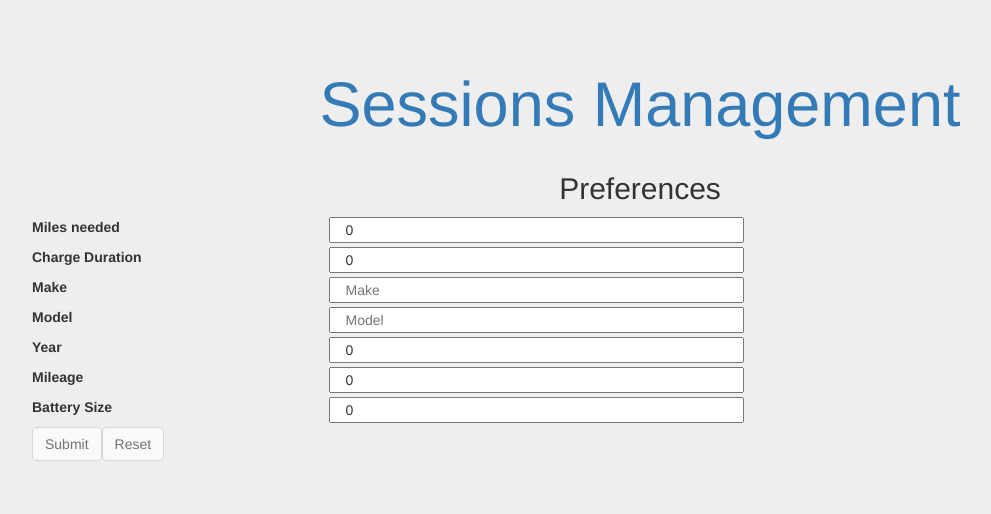
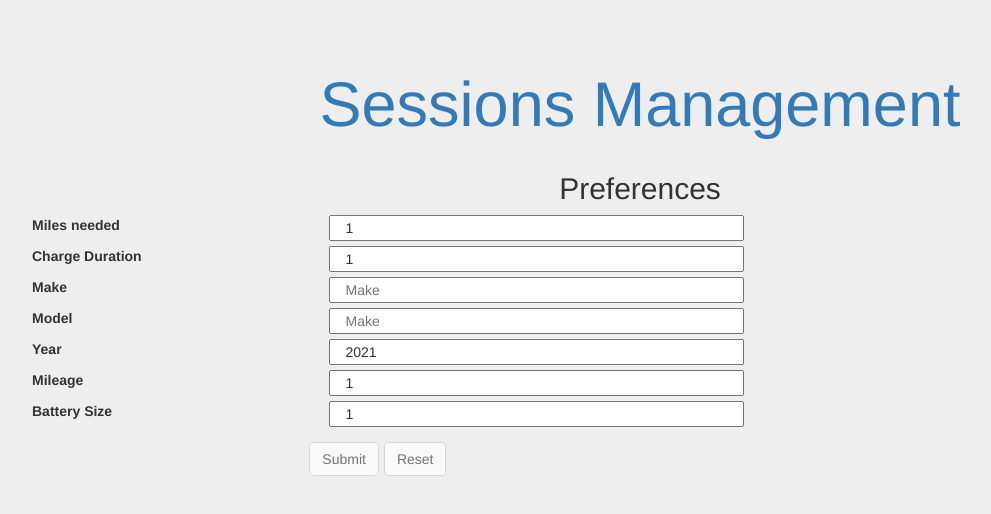
Before and after one commit to hankgalt/edfchallenge, a React app: page /preferences in a window 1280 px wide. Shown: the top 514 px of the page, without its empty margins (0-991 px from the left). Built offline with nearby package versions, Linux system fonts and the light colour scheme.

Commit message:
Adds form validation

```diff
--- a/src/pages/Preferences.jsx
+++ b/src/pages/Preferences.jsx
@@ -32,12 +32,39 @@ const formatPreferencesRequest = (preferences) => {
     }
 }
 
+const validate = (value, values, input) => {
+    const name = input.name;
+
+    if (name === "milesNeeded" || name === "chargeDuration" || name === "mileage" || name === "batterySize") {
+        if (!value || value === '') return "A value greater than zero is required."
+        if (parseInt(value) < 1) return "A value greater than zero is required."
+    }
+
+    if (name === "year") {
+        if (!value || value === '') return "A value greater than zero is required."
+        if (parseInt(value) < 1980) return "Not sure if anything before 1980 is valid."
+    }
+
+    if (name === "make" || name === "model") {
+        if (!value || value === '') return "Required."
+    }
+}
+
 const formInputStyle = {
-    padding: '2px 0px 2px 0px'
+    marginTop: '5px'
+}
+
+const buttonInputStyle = {
+    marginTop: '10px'
+}
+
+const buttonStyle = {
+    marginRight: '5px'
 }
 
 const errorStyle = {
-    color: 'red'
+    color: 'red',
+    marginLeft: '5px'
 }
 
 const successStyle = {
@@ -48,13 +75,13 @@ class Preferences extends React.Component {
     constructor(props) {
         super(props);
         this.state = {
-            milesNeeded: 0,
-            chargeDuration: 0,
+            milesNeeded: 1,
+            chargeDuration: 1,
             make: '',
             model: '',
-            year: 0,
-            mileage: 0,
-            batterySize: 0
+            year: 2021,
+            mileage: 1,
+            batterySize: 1
         };
 
         this.onSubmit = this.onSubmit.bind(this);
@@ -88,73 +115,85 @@ class Preferences extends React.Component {
                     render={({ handleSubmit, form, submitting, pristine, values }) => (
                         <form onSubmit={handleSubmit}>
                             <div className="row" style={formInputStyle}>
+                                <Field name="milesNeeded" validate={(value, values, input) => validate(value, values, input)}>
+                                    {({ input, meta }) => (
+                                        <div>
                                             <label className="col-xs-4 col-md-3">Miles needed</label>
-                                <Field
-                                    name="milesNeeded"
-                                    component="input"
-                                    type="number"
-                                    className="col-xs-6 col-md-4"
-                                />
+                                            <input {...input} type="number" min="1" className="col-xs-6 col-md-4"/>
+                                            {meta.error && meta.touched && <span style={errorStyle}>{meta.error}</span>}
+                                        </div>
+                                    )}
+                                </Field>
                             </div>
                             <div className="row" style={formInputStyle}>
+                                <Field name="chargeDuration" validate={(value, values, input) => validate(value, values, input)}>
+                                    {({ input, meta }) => (
+                                        <div>
                                             <label className="col-xs-4 col-md-3">Charge Duration</label>
-                                <Field
-                                    name="chargeDuration"
-                                    component="input"
-                                    type="number"
-                                    className="col-xs-6 col-md-4"
-                                />
+                                            <input {...input} type="number" min="1" className="col-xs-6 col-md-4"/>
+                                            {meta.error && meta.touched && <span style={errorStyle}>{meta.error}</span>}
+                                        </div>
+                                    )}
+                                </Field>
                             </div>
                             <div className="row" style={formInputStyle}>
+                                <Field name="make" validate={(value, values, input) => validate(value, values, input)}>
+                                    {({ input, meta }) => (
+                                        <div>
                                             <label className="col-xs-4 col-md-3">Make</label>
-                                <Field
-                                    name="make"
-                                    component="input"
-                                    type="text"
-                                    placeholder="Make"
-                                    className="col-xs-6 col-md-4"
-                                />
+                                            <input {...input} type="text" placeholder="Make" className="col-xs-6 col-md-4"/>
+                                            {meta.error && meta.touched && <span style={errorStyle}>{meta.error}</span>}
+                                        </div>
+                                    )}
+                                </Field>
                             </div>
                             <div className="row" style={formInputStyle}>
+                                <Field name="model" validate={(value, values, input) => validate(value, values, input)}>
+                                    {({ input, meta }) => (
+                                        <div>
                                             <label className="col-xs-4 col-md-3">Model</label>
-                                <Field
-                                    name="model"
-                                    component="input"
-                                    type="text"
-                                    placeholder="Model"
-                                    className="col-xs-6 col-md-4"
-                                />
+                                            <input {...input} type="text" placeholder="Make" className="col-xs-6 col-md-4"/>
+                                            {meta.error && meta.touched && <span style={errorStyle}>{meta.error}</span>}
+                                        </div>
+                                    )}
+                                </Field>
                             </div>
                             <div className="row" style={formInputStyle}>
+                                <Field name="year" validate={(value, values, input) => validate(value, values, input)}>
+                                    {({ input, meta }) => (
+                                        <div>
                                             <label className="col-xs-4 col-md-3">Year</label>
-                                <Field
-                                    name="year"
-                                    component="input"
-                                    type="number"
-                                    className="col-xs-6 col-md-4"
-                                />
+                                            <input {...input} type="number" min="1980" className="col-xs-6 col-md-4"/>
+                                            {meta.error && meta.touched && <span style={errorStyle}>{meta.error}</span>}
+                                        </div>
+                                    )}
+                                </Field>
                             </div>
                             <div className="row" style={formInputStyle}>
+                                <Field name="mileage" validate={(value, values, input) => validate(value, values, input)}>
+                                    {({ input, meta }) => (
+                                        <div>
                                             <label className="col-xs-4 col-md-3">Mileage</label>
-                                <Field
-                                    name="mileage"
-                                    component="input"
-                                    type="number"
-                                    className="col-xs-6 col-md-4"
-                                />
+                                            <input {...input} type="number" min="1" className="col-xs-6 col-md-4"/>
+                                            {meta.error && meta.touched && <span style={errorStyle}>{meta.error}</span>}
+                                        </div>
+                                    )}
+                                </Field>
                             </div>
                             <div className="row" style={formInputStyle}>
+                                <Field name="batterySize" validate={(value, values, input) => validate(value, values, input)}>
+                                    {({ input, meta }) => (
+                                        <div>
                                             <label className="col-xs-4 col-md-3">Battery Size</label>
-                                <Field
-                                    name="batterySize"
-                                    component="input"
-                                    type="number"
-                                    className="col-xs-6 col-md-4"
-                                />
+                                            <input {...input} type="number" min="1" className="col-xs-6 col-md-4"/>
+                                            {meta.error && meta.touched && <span style={errorStyle}>{meta.error}</span>}
+                                        </div>
+                                    )}
+                                </Field>
                             </div>
                             <div className="row" style={formInputStyle}>
-                                <div className="col-xs-10 col-md-7 align-middle">
-                                    <button className="btn btn-default" type="submit" disabled={submitting || pristine}>
+                                <div className="col-xs-10 col-md-7 text-center" style={buttonInputStyle}>
+                                    <button className="btn btn-default" type="submit" disabled={submitting || pristine} style={buttonStyle}>
                                         Submit
                                     </button>
                                     <button
@@ -162,6 +201,7 @@ class Preferences extends React.Component {
                                         type="button"
                                         onClick={form.reset}
                                         disabled={submitting || pristine}
+                                        style={buttonStyle}
                                     >
                                         Reset
                                     </button>
--- a/src/pages/Sessions.jsx
+++ b/src/pages/Sessions.jsx
@@ -1,5 +1,4 @@
 import React from 'react';
-import { Route, Switch, Link } from 'react-router-dom';
 
 import Detail from '../components/Detail';
 
@@ -50,7 +49,7 @@ class Sessions extends React.Component {
         let items = []
         this.state.items.forEach((item, idx) => {
             items.push(
-                <div key={`${idx}-${item}`} className="col-xs-4 col-md-3" style={sessionCardStyle}>
+                <div key={`${idx}-${item}`} className="col-xs-4 col-md-3 text-center" style={sessionCardStyle}>
                     <button className="btn btn-default" type="submit" onClick={()=>this.itemSelected(item)}>
                         {`Session: ${item}`}
                     </button>
```
Also changed, not shown: src/components/Detail.jsx (+10 -9 lines). Lines whose indentation alone changed are shown as unchanged.
